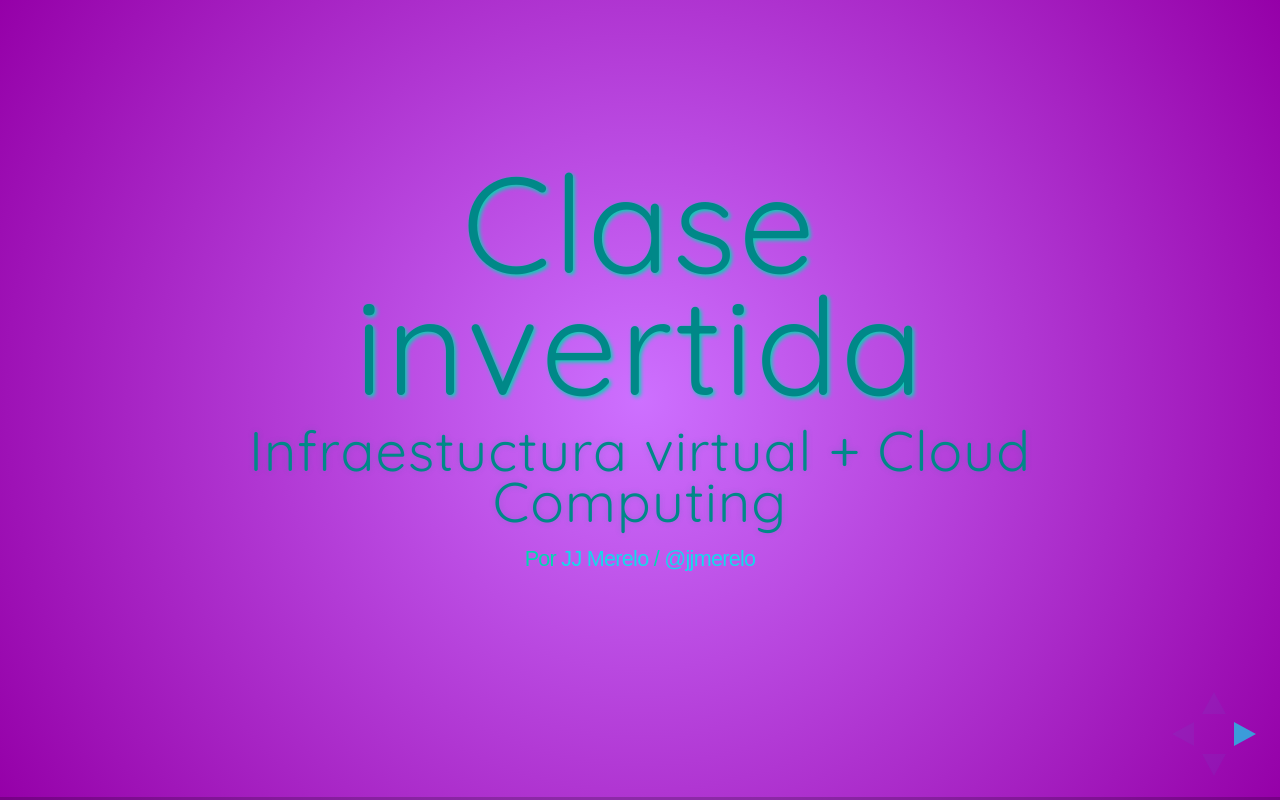
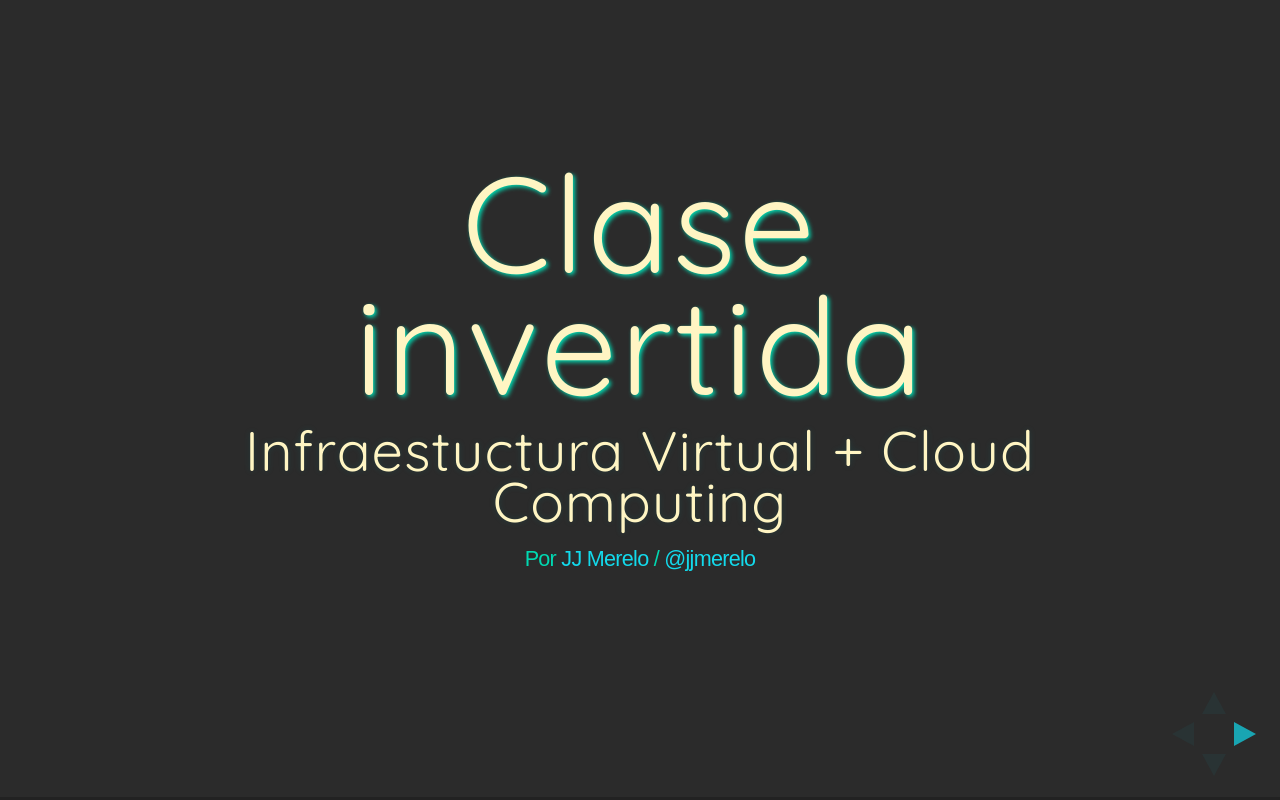
Before and after one commit to JJ/preso-jcde-2014, a website: page index.html in a window 1280 px wide. Drawn offline with Linux system fonts and the light colour scheme; a web font is replaced by a local one.

Commit message:
Corrige CSS y adapta metadatos

```diff
--- a/css/theme/default.css
+++ b/css/theme/default.css
@@ -20,10 +20,10 @@ body {
   background: #CD70FF;
   background: -moz-radial-gradient(center, circle cover, #9500A8 0%, #CD70FF 100%);
   background: -webkit-gradient(radial, center center, 0px, center center, 100%, color-stop(0%, #9500A8), color-stop(100%, #CD70FF));
-  background: -webkit-radial-gradient(center, circle cover, #CD70FF 0%, #9500A8 100%);
+  background: -webkit-radial-gradient(center, circle cover, #12793 0%, #000066 100%);
   background: -o-radial-gradient(center, circle cover, #9500A8 0%, #CD70FF 100%);
   background: -ms-radial-gradient(center, circle cover, #9500A8 0%, #CD70FF 100%);
-  background: radial-gradient(center, circle cover, #CD70FF 0%, #9500A8 100%);
+  background: radial-gradient(center, circle cover, #12793 0%, #000066 100%);
   background-color: #2b2b2b; }
 
 .reveal {
@@ -48,7 +48,7 @@ body {
 .reveal h5,
 .reveal h6 {
   margin: 0 0 20px 0;
-  color: #008888;
+  color: #FFF5C3;
   font-family: "Quicksand", Impact, sans-serif;
   line-height: 0.9em;
   letter-spacing: 0.02em;
--- a/index.html
+++ b/index.html
@@ -4,10 +4,10 @@
 	<head>
 		<meta charset="utf-8">
 
-		<title>Software libre: qué y por qué</title>
+		<title>Clase invertida y alrededores</title>
 
-		<meta name="description" content="A framework for easily creating beautiful presentations using HTML">
-		<meta name="author" content="Hakim El Hattab">
+		<meta name="description" content="Explicando como uso software libre y clase invertida en 4º y 1º master">
+		<meta name="author" content="JJ Merelo">
 
 		<meta name="apple-mobile-web-app-capable" content="yes" />
 		<meta name="apple-mobile-web-app-status-bar-style" content="black-translucent" />
@@ -44,7 +44,7 @@
 			<div class="slides">
 				<section>
 					<h1>Clase invertida</h1>
-					<h3>Infraestuctura virtual + Cloud Computing</h3>
+					<h3>Infraestuctura Virtual + Cloud Computing</h3>
 					<p>
 						<small>Por <a href="http://jj.github.io">JJ Merelo</a> / <a href="http://twitter.com/jjmerelo">@jjmerelo</a></small>
 					</p>
```
